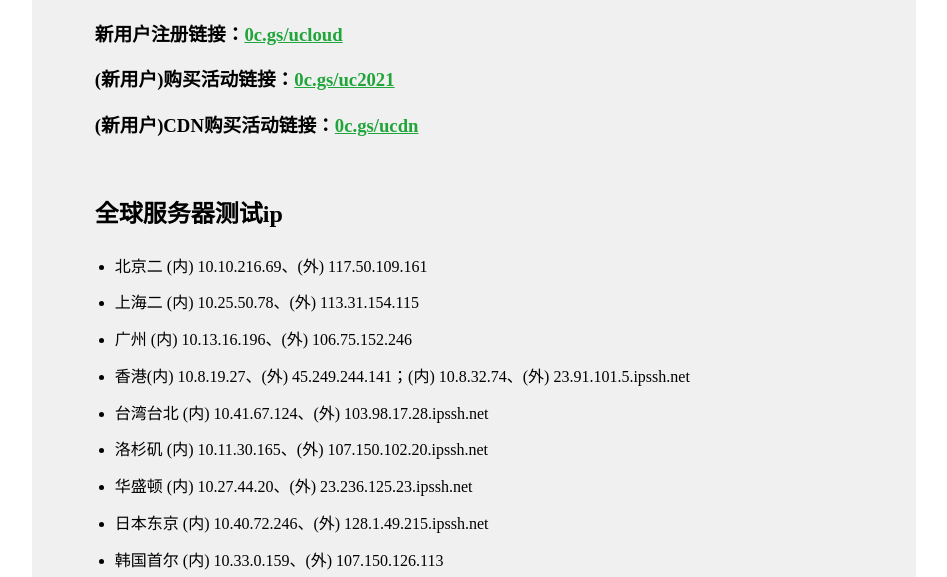
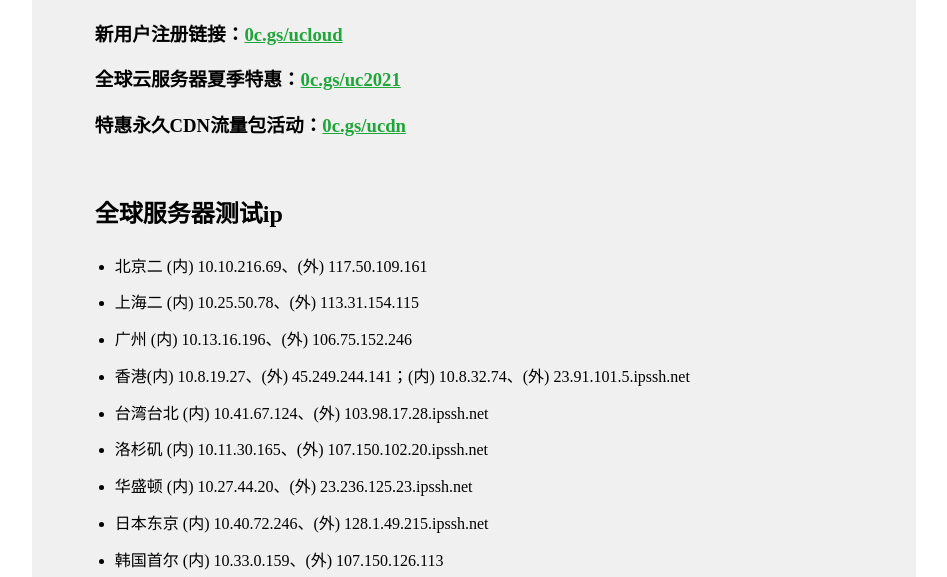
Before and after one commit to lbyxiaolizi/udashi, a plain HTML site: page index.html in a window 1280 px wide. Shown: the part 222-799 px from the top of the page, without its empty margins (166-1113 px from the left). Drawn offline with Linux system fonts and the light colour scheme.

Commit message:
Update index.html

```diff
--- a/index.html
+++ b/index.html
@@ -30,8 +30,8 @@
         <h1>购买UCloud</h1>
         <h3>新用户注册链接：<a href='https://passport.ucloud.cn/?invitation_code=C1xB8472976131E
 ' target="_blank">0c.gs/ucloud</a></h3>
-        <h3>(新用户)购买活动链接：<a href='https://www.ucloud.cn/site/active/kuaijie.html?invitation_code=C1xB8472976131E' target="_blank">0c.gs/uc2021</a></h3>
-        <h3>(新用户)CDN购买活动链接：<a href='https://www.ucloud.cn/site/active/cdn-ufile.html?invitation_code=C1xB8472976131E' target="_blank">0c.gs/ucdn</a></h3>
+        <h3>全球云服务器夏季特惠：<a href='https://www.ucloud.cn/site/active/kuaijie.html?invitation_code=C1xB8472976131E' target="_blank">0c.gs/uc2021</a></h3>
+        <h3>特惠永久CDN流量包活动：<a href='https://www.ucloud.cn/site/active/cdn-ufile.html?invitation_code=C1xB8472976131E' target="_blank">0c.gs/ucdn</a></h3>
         <br>
         <h2>全球服务器测试ip</h2>
         <ul>
```
